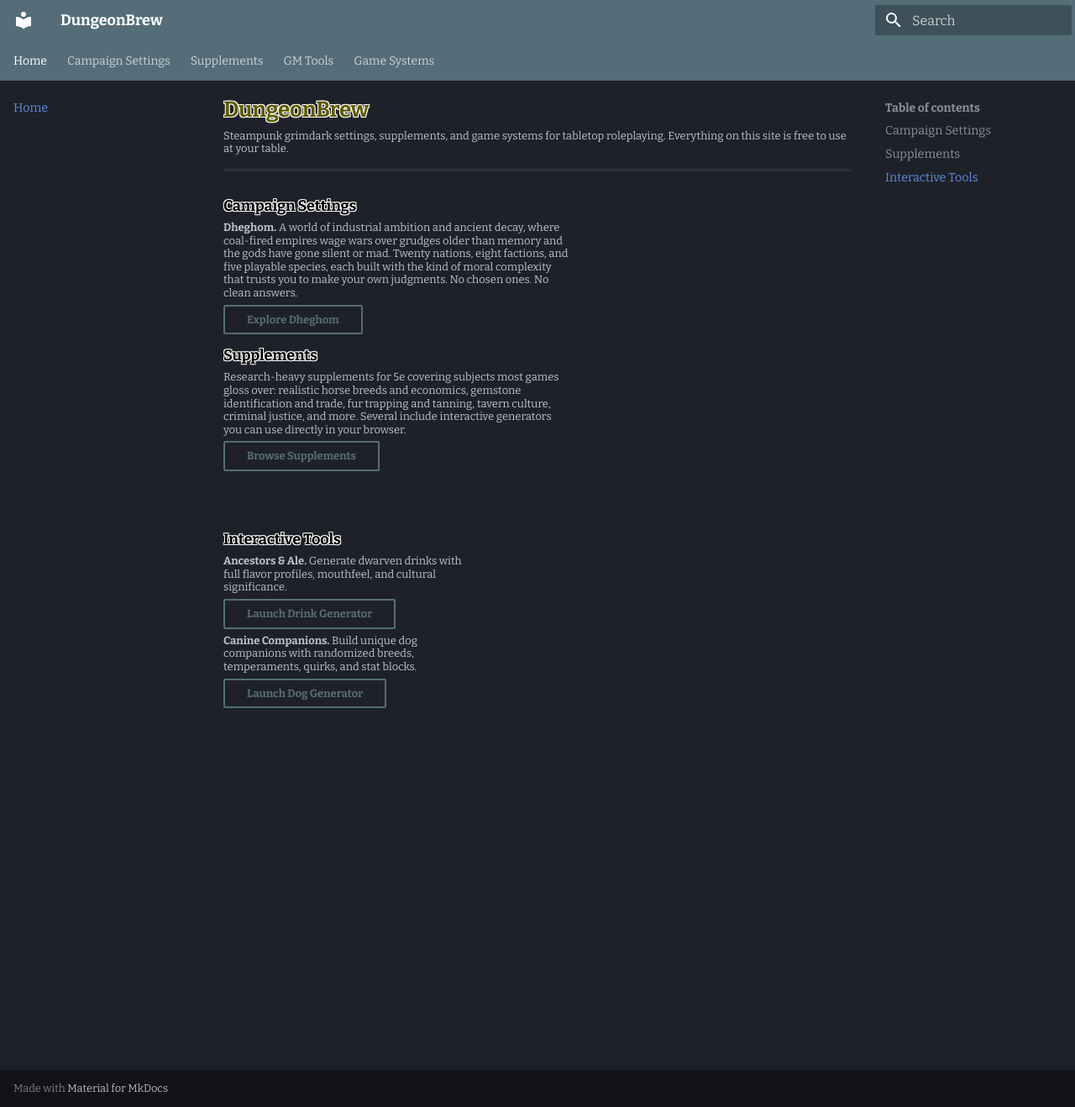
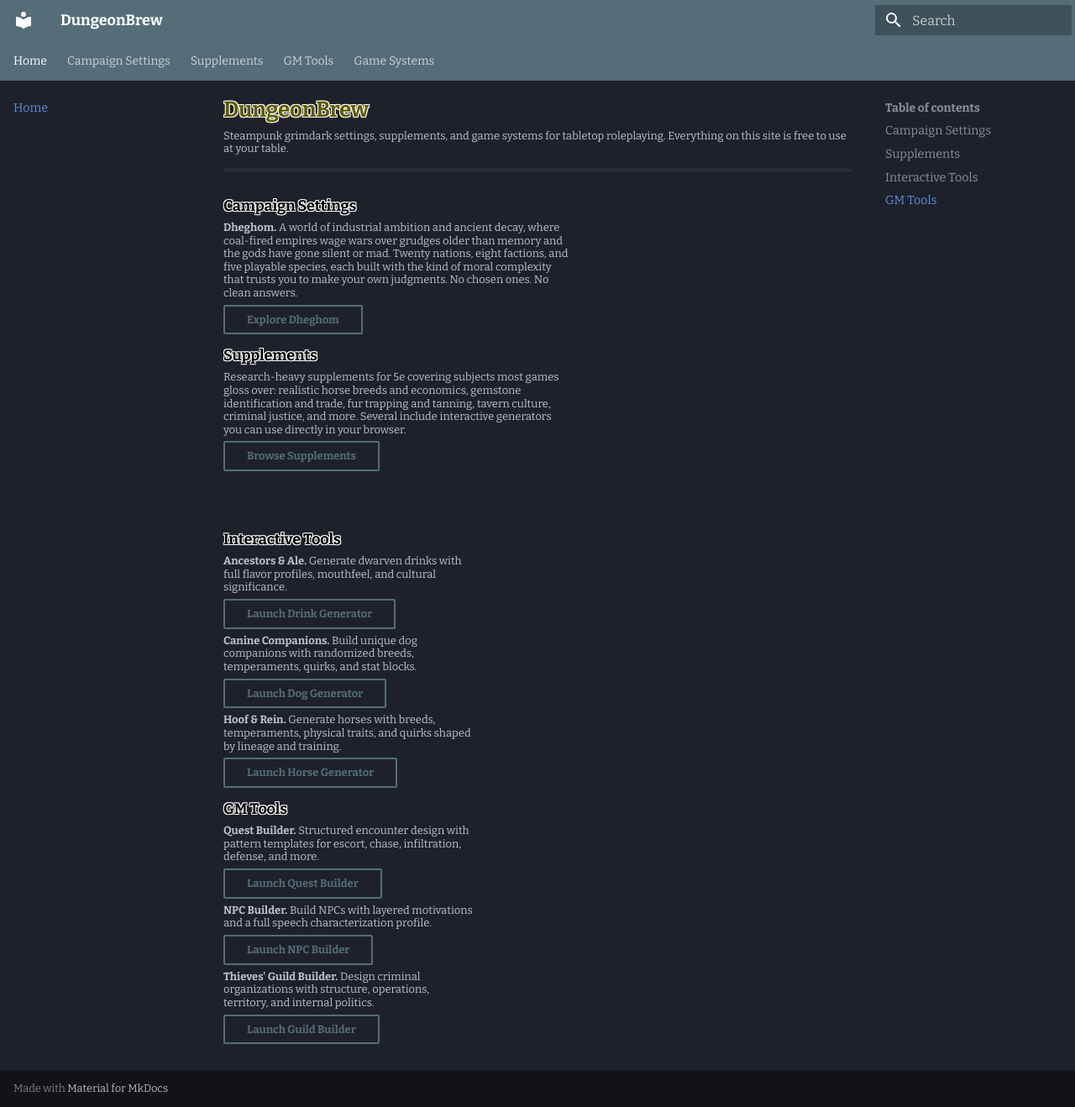
Before and after one commit to DungeonBrewOfficial/DungeonBrew, an MkDocs documentation site: the page built from docs/index.md, in a window 1280 px wide and 1318 px high. Shown: the whole window at 84% size. Built offline with MkDocs 1.6.1 and Material for MkDocs 9.7.7, drawn with Linux system fonts in a browser that asks for light colours.

Commit message:
Update index.md
Added more tools to home page.

```diff
--- a/docs/index.md
+++ b/docs/index.md
@@ -34,6 +34,24 @@ Research-heavy supplements for 5e covering subjects most games gloss over: reali
 
 <a href="supplements/canine-tool/" class="md-button">Launch Dog Generator</a>
 
+**Hoof & Rein.** Generate horses with breeds, temperaments, physical traits, and quirks shaped by lineage and training.
+
+<a href="supplements/horse-tool/" class="md-button">Launch Horse Generator</a>
+
+### GM Tools
+
+**Quest Builder.** Structured encounter design with pattern templates for escort, chase, infiltration, defense, and more.
+
+<a href="supplements/encounter-tool/" class="md-button">Launch Quest Builder</a>
+
+**NPC Builder.** Build NPCs with layered motivations and a full speech characterization profile.
+
+<a href="supplements/npc-tool/" class="md-button">Launch NPC Builder</a>
+
+**Thieves' Guild Builder.** Design criminal organizations with structure, operations, territory, and internal politics.
+
+<a href="supplements/guild-tool/" class="md-button">Launch Guild Builder</a>
+
 </div>
 
 </div>
```
